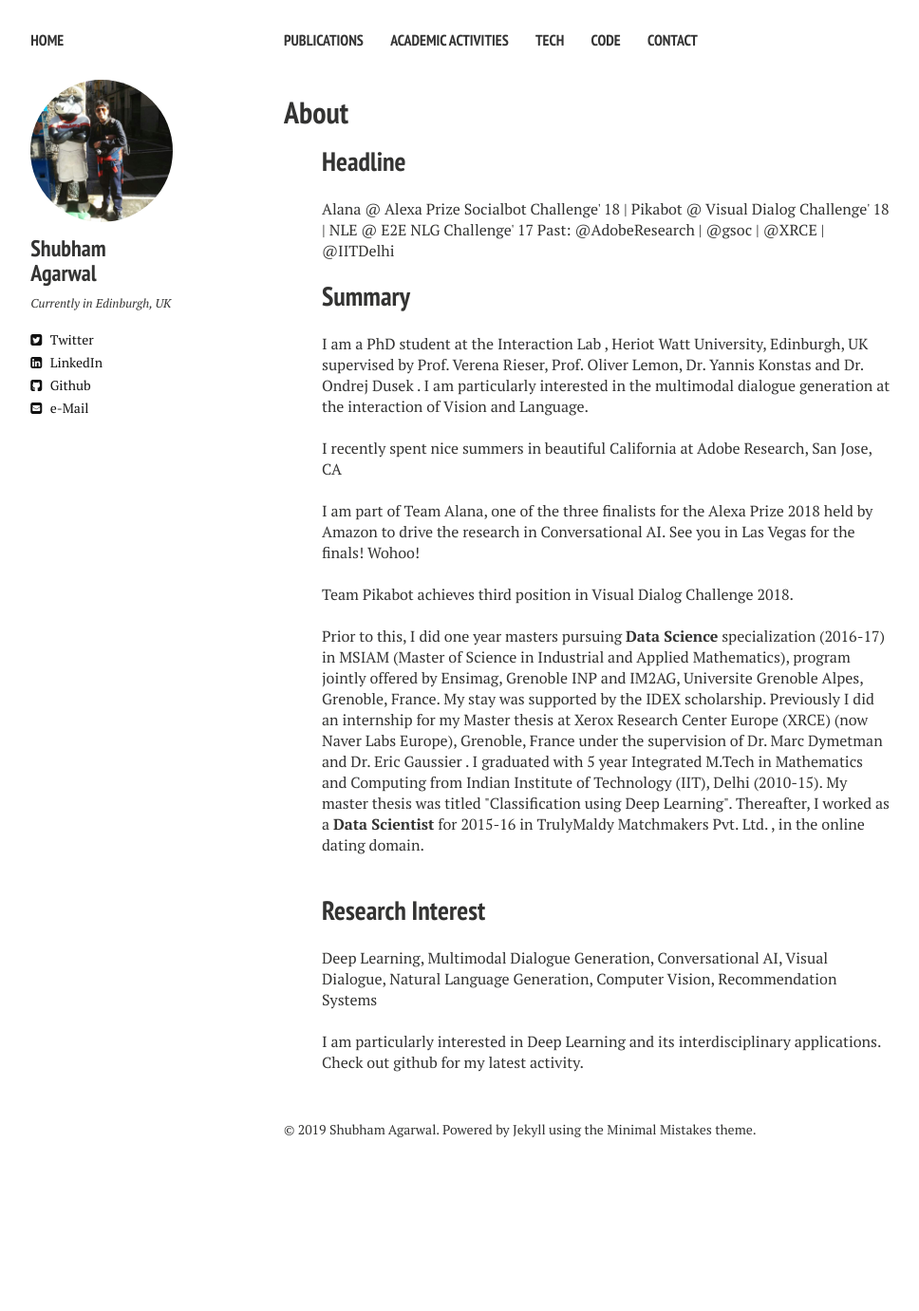
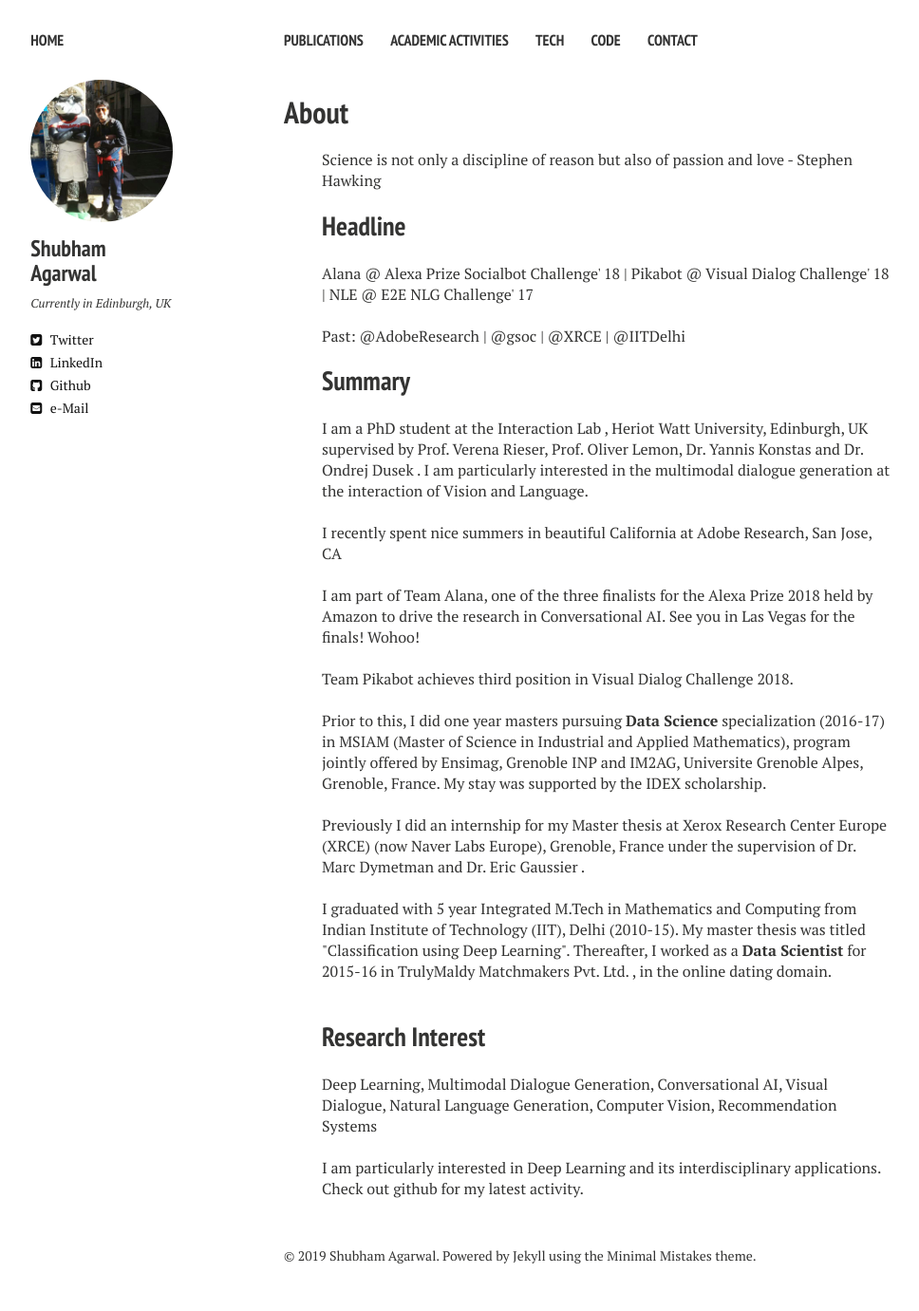
Before and after one commit to shubhamagarwal92/shubhamagarwal92.github.io, a Jekyll site: the page built from index.md, in a window 1280 px wide. Shown: the whole page at 95% size, without its empty margins (21-989 px from the left). Built offline with Jekyll 4.4.1, drawn with Linux system fonts in a browser that asks for light colours; nearby versions of some CDN libraries; before the commit the page ends 1248 px from its top, so only the background shows below that.

Commit message:
formatting

```diff
--- a/index.md
+++ b/index.md
@@ -11,10 +11,13 @@ image:
 
 <ul>
 
+Science is not only a discipline of reason but also of passion and love - Stephen Hawking
+
 <h2> Headline </h2>
 
 Alana @ Alexa Prize Socialbot Challenge' 18 | Pikabot @ Visual Dialog Challenge' 18 | NLE @ E2E NLG Challenge' 17
-
+<br />
+<br />
 Past: @AdobeResearch | @gsoc | @XRCE | @IITDelhi
 
 <h2> Summary </h2>
@@ -22,11 +25,9 @@ Past: @AdobeResearch | @gsoc | @XRCE | @IITDelhi
 I am a PhD student at the <a href="https://sites.google.com/site/hwinteractionlab/">Interaction Lab </a>, Heriot Watt University, Edinburgh, UK supervised by <a href="https://sites.google.com/site/verenateresarieser/">Prof. Verena Rieser</a>, <a href="https://sites.google.com/site/olemon/">Prof. Oliver Lemon</a>, <a href="http://www.ikonstas.net/index.php">Dr. Yannis Konstas</a> and <a href="https://tuetschek.github.io/">Dr. Ondrej Dusek </a>. I am particularly interested in the multimodal dialogue generation at the interaction of Vision and Language.
 <br />
 <br />
-
 I recently spent nice summers in beautiful California at Adobe Research, San Jose, CA
 <br />
 <br />
-
 I am part of Team Alana, one of the three finalists for the Alexa Prize 2018 held by Amazon to drive the research in Conversational AI. See you in Las Vegas for the finals! Wohoo!
 <br />
 <br />
@@ -34,12 +35,11 @@ Team Pikabot achieves third position in Visual Dialog Challenge 2018.
 <br />
 <br />
 Prior to this, I did one year masters pursuing <strong>Data Science</strong> specialization (2016-17) in <a href="http://msiam.imag.fr">MSIAM</a> (Master of Science in Industrial and Applied Mathematics), program jointly offered by Ensimag, Grenoble INP and IM2AG, Universite Grenoble Alpes, Grenoble, France. My stay was supported by the IDEX scholarship.
-<!-- <br />
 <br />
- -->
+<br />
  Previously I did an internship for my Master thesis at <a href="http://www.xrce.xerox.com/">Xerox Research Center Europe (XRCE)</a> (now Naver Labs Europe), Grenoble, France under the supervision of <a href="http://www.xrce.xerox.com/About-XRCE/People/Marc-Dymetman"> Dr. Marc Dymetman </a> and <a href="http://ama.liglab.fr/~gaussier/"> Dr. Eric Gaussier </a>.
-<!-- <br />
-<br /> -->
+<br />
+<br />
 I graduated with 5 year Integrated M.Tech in <a href="http://maths.iitd.ac.in/">Mathematics and Computing </a> from <a href="http://www.iitd.ac.in/">Indian Institute of Technology (IIT), Delhi </a> (2010-15). My master thesis was titled "Classification using Deep Learning". Thereafter, I worked as a <strong>Data Scientist</strong> for 2015-16 in <a href="http://trulymadly.com/">TrulyMaldy Matchmakers Pvt. Ltd. </a>, in the online dating domain.
 <br />
 <br />
```
